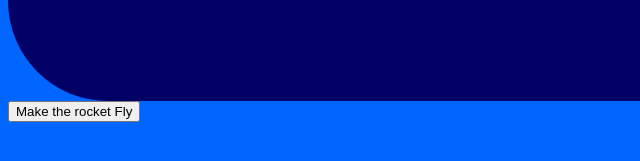
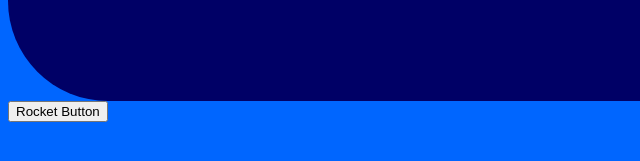
Before and after one commit to spagam3te/spagam3te.github.io, a plain HTML site: page index.html in a window 1280 px wide. Shown: the part 437-598 px from the top of the page, 0-640 px from the left. Drawn offline with Linux system fonts and the light colour scheme.

Commit message:
Update index.html

```diff
--- a/index.html
+++ b/index.html
@@ -9,7 +9,7 @@
 	<div class="navy">
 		<img id="rocket" src="rocket.png" width= "256"></img>
 	</div>
-	<button type="button" onclick = "fly()"> Make the rocket Fly</button>
+	<button type="button" onclick = "fly()"> Rocket Button</button>
 
 	<script>
 	function fly()
```
